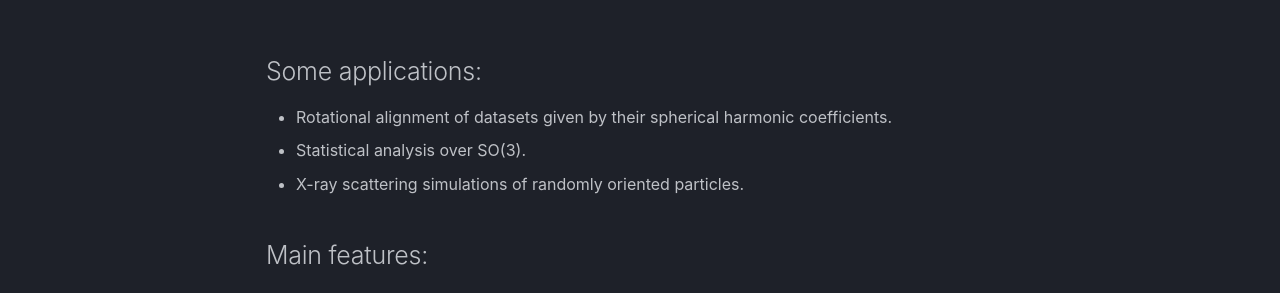
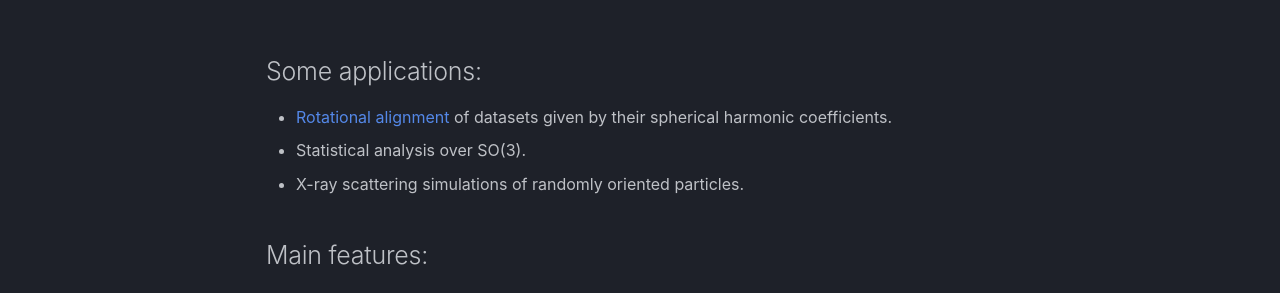
Before and after one commit to TimBerberich/pysofft, an MkDocs documentation site: the page built from docs/index.md, in a window 1280 px wide and 900 px high. Shown: the part 398-691 px from the top of the window. Built offline with MkDocs 1.6.1 and Material for MkDocs 9.7.7, drawn with Linux system fonts in a browser that asks for light colours; comment, search, counter and statistics services are not loaded; some of the changed lines change nothing that is shown.

Commit message:
add link to rotation example

```diff
--- a/docs/index.md
+++ b/docs/index.md
@@ -6,7 +6,7 @@ f:\mathrm{SO}(3) \rightarrow \mathbb{C} \quad \overset{\mathrm{PySOFFT}}{\longle
 $$
 
 ## Some applications:
-* Rotational alignment of datasets given by their spherical harmonic coefficients.
+* [Rotational alignment](usage/corr.md) of datasets given by their spherical harmonic coefficients.
 * Statistical analysis over SO(3).
 * X-ray scattering simulations of randomly oriented particles.
 
```
